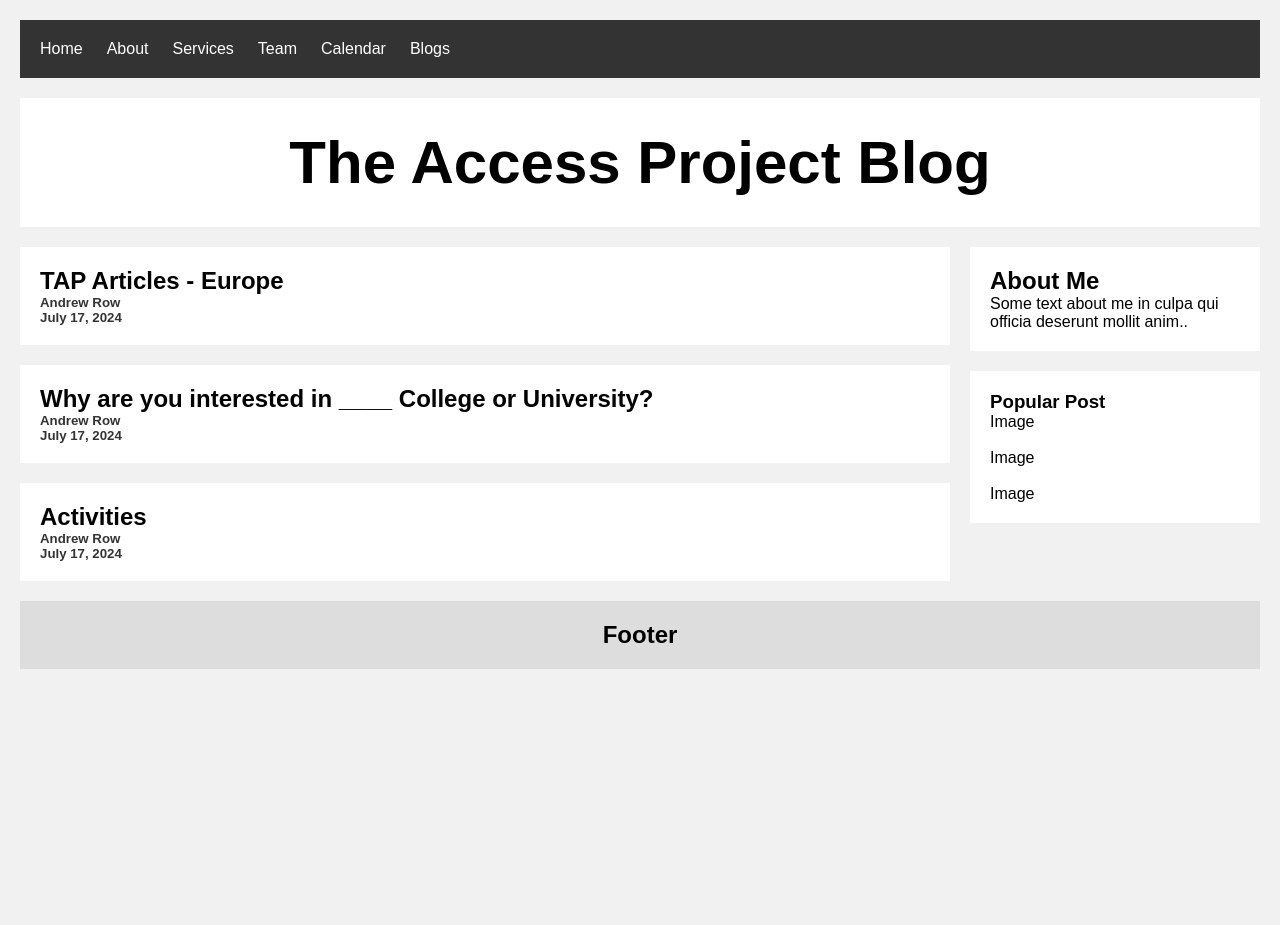
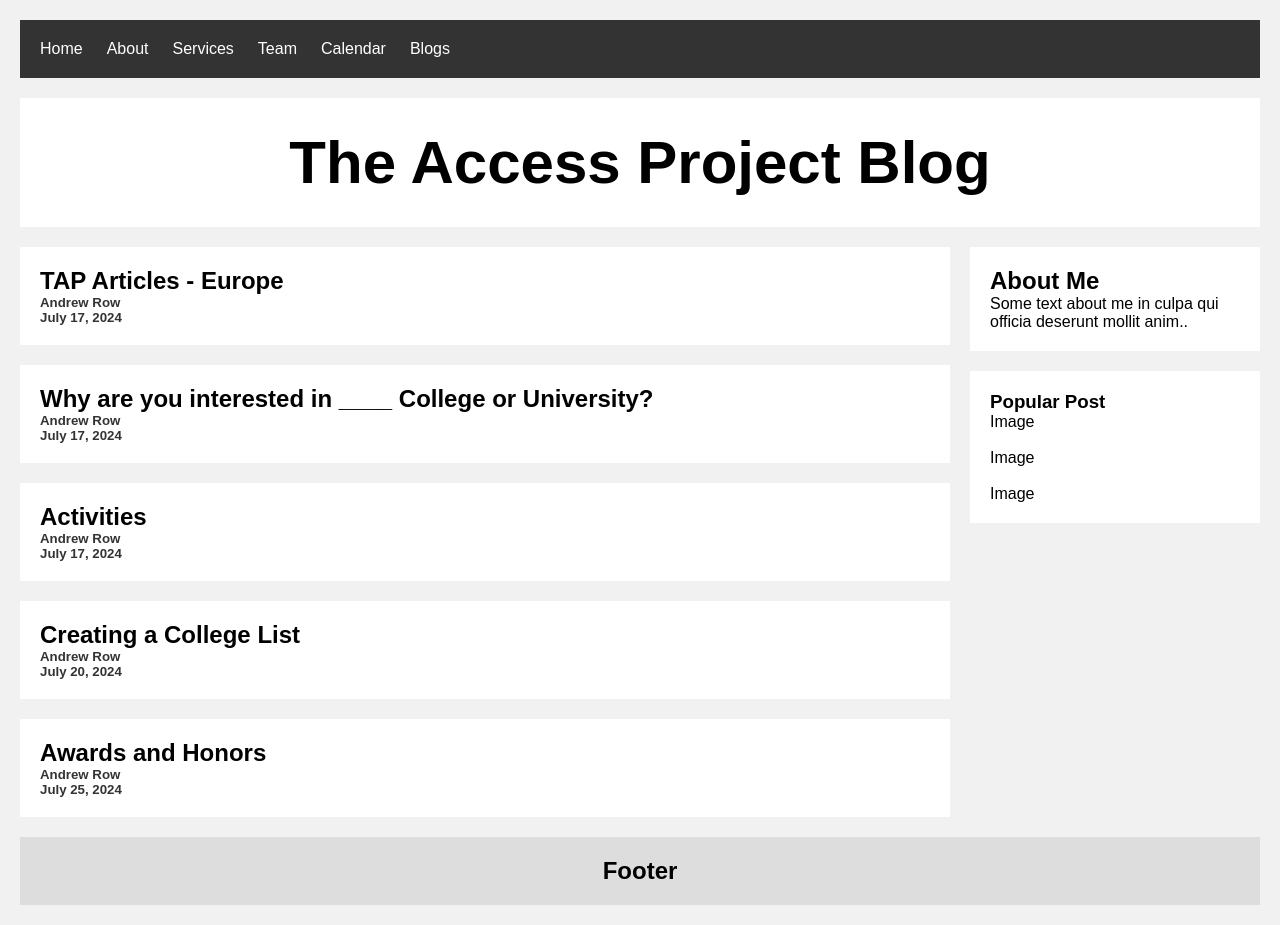
Before and after one commit to tnunesueno/TAP, a React (Create React App) app in the folder my-app/: page /Blog in a window 1280 px wide. Before the commit the page ends 800 px from the top, so only its background shows below. Built offline with nearby package versions, Linux system fonts and the light colour scheme.

Commit message:
added more content and fucked around with blog posts js

```diff
--- a/my-app/src/App.js
+++ b/my-app/src/App.js
@@ -20,13 +20,13 @@ function App() {
    <Navbar  />
    <Routes>
 
+        <Route path="/Blog" element={<BlogPage />} />
         <Route path="/" element={<Home />} />
         <Route path="/Home" element={<Home />} />
         <Route path="/About" element={<About />} />
         <Route path="/Services" element={<Services />} />
         <Route path="/Team" element={<Team />} />
         <Route path="/Calendar" element={<Calendar />} />
-        <Route path="/Blog" element={<BlogPage />} />
         <Route path="/blog/:postId" element={<BlogPostPage />} />
 
     </Routes>
--- a/my-app/src/blogPosts.js
+++ b/my-app/src/blogPosts.js
@@ -1,6 +1,8 @@
 import text1 from "./pages/blogTexts/content1";
 import text2 from "./pages/blogTexts/content2";
 import text3 from "./pages/blogTexts/content3";
+import text4 from "./pages/blogTexts/content4";
+import text5 from "./pages/blogTexts/content5";
 
 const blogPosts = [
     {
@@ -24,6 +26,20 @@ const blogPosts = [
         date: 'July 17, 2024',
         text: text3
     },
+    {
+        id: 4,
+        title: 'Creating a College List',
+        description: 'Andrew Row',
+        date: 'July 20, 2024',
+        text: text4
+    },
+    {
+        id: 5,
+        title: 'Awards and Honors',
+        description: 'Andrew Row',
+        date: 'July 25, 2024',
+        text: text5
+    }
 
 ]
 
--- a/my-app/src/pages/BlogPostPage.js
+++ b/my-app/src/pages/BlogPostPage.js
@@ -20,6 +20,8 @@ function BlogPostPage() {
     <>
       <div className="blog-post">
         <h1>{post.title}</h1>
+        <br />
+
         <h5>{post.date}</h5>
         <h5>{post.description}</h5>
         <div className="blog-content">
--- /dev/null
+++ b/my-app/src/pages/blogTexts/content4.js
@@ -0,0 +1,15 @@
+const text4 = `
+    Creating a college list is a fundamental part of the college process, but can be difficult because there are so many colleges to choose from. Luckily, there are a lot of resources online about reach and safety schools. But everyone’s preferences are different, so, in the end, your college list depends on what you personally want in a school.
+
+    The first thing is the accessibility of the school to you, so finding your reach, target, and safety schools. Your reach school is a dream school that is highly competitive and accepts fewer applicants. If your grades and test scores are below the average acceptance, that school is a reach. Usually it is somewhere that you have less of a chance getting into. It is good to have a few reach schools in your college list, maybe 2 or 3. A target school is a school that accepts students like you— your grades and test scores match, it’s a more accessible and less competitive. It is a good idea to have about 4 target schools in your college list. A safety school is a school that you have a good chance of being accepted at. It has a high acceptance rate and accepts students with lower scores than you. You should apply to at least two safeties.
+
+    This can help you compile a basic college list. After that you can narrow it down based on what you want. Especially with my experience in applying to European and UK schools, where each university has a different school for each major, the ranking for History mattered a lot. What schools are best for your chosen field? Even though a school might be really good on paper, it will not help you if it’s really good in the sciences but not in the arts, or vice versa. It is important to look at what programs the school puts resources into so you can make sure you aren’t applying somewhere that doesn’t fund the major you want to study. Not everywhere is going to be good for your major. Some majors are also more competitive at certain schools.
+
+    There is also an economic element. What schools have a lot of scholarships? What schools are need-blind, meaning they do not consider financial need in acceptances? At need-aware colleges, admissions officers may consider a student's ability to pay when choosing which student to accept. Some people chase merit, which means they compile their college list based on what places have merit scholarships.
+
+    After this helps you narrow it down, you can rely on your own parameters. For me, location mattered a lot. I wanted to be in a city, so any schools that were in rural areas were rated lower on my list or crossed off altogether. I wanted to be at a large school as well, so smaller schools were rated lower. I wanted a school that would be LGBTQ-friendly. This is very personal to you. Where do you think you could thrive the most? What kind of education style do you prefer? Where do you want to be locationally?
+
+    At this point you probably should have a decently sized college list. Not every college has to be perfect, but you should still apply to about 5-12 schools. There are a lot of college search engines that you can use to find places to apply to. These websites have filters that can help you find schools that fit your parameters. They can also tell you how you compare to the current student population to show whether it is a reach, safety, or target. So poke around a bit and see what you find!
+`;
+
+export default text4;
--- /dev/null
+++ b/my-app/src/pages/blogTexts/content5.js
@@ -0,0 +1,15 @@
+const text5 =`
+    One of the more esoteric parts of the Common App is the Honors and Awards section. What counts as an award/honor? What did they intend to be put there? What is applicable for you to put there? The Honors and Awards section allows you to list any achievements that are not extracurriculars or classes. It allows you to stand out among other students in your peer group with your unique achievements. However, this can be a challenging section because of the small word count.
+
+    The Honors and Awards section is the place for you to list your achievements. These can be publications, awards you have won in or out of school, art awards, sport awards, or competitions you have participated in. Since so many people do not understand this section, adding your achievements might be the thing that gets you into good schools. For this section, it is better to list higher and more uncommon achievements first, to set you apart from other applicants. The order is important, so you should make the more interesting achievements higher than the more common ones.
+
+    This section, as many others, has a tight word count– 100 words for each honor/award. This can make this section more difficult. To help with this, don’t spell out numbers. It is also advised not to use confusing acronyms for your prizes, though common acronyms like AP (Advanced Placement) can still be used. If you have extra space, you can use it to make a little blurb of what the achievement actually was.
+
+    After you fill out your achievements, the Common App will ask you in which grade you won the award and what level it is recognized at. For example, winning an award in your school would be at the “school” level, while competing in a state championship would be a “state” award. These levels are as follows; “school,” “state,” “national,” “international.” These will distinguish how high the award is– an international prize is likely more impressive than a national prize.
+
+    If you have forewarning about this section but aren’t applying to colleges this year, it is a good idea to start thinking about this early. Then you have more time to prepare– submit your articles to magazines, compete in sports leagues, etc.
+
+    The Honors and Awards section is one of the more confusing sections in the CommonApp, but once you understand it it will be easy to complete. It is the perfect place for achievements that do not fit in the other sections. You probably have more for this section than you think.
+`;
+
+export default text5;
```
